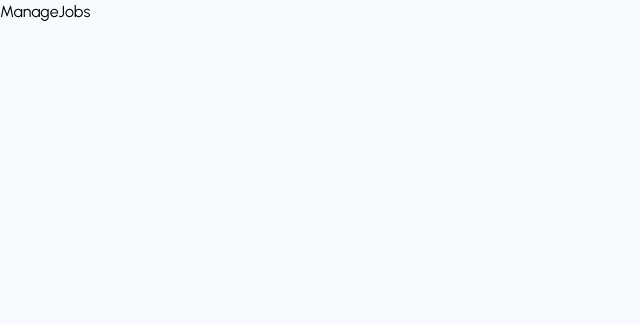
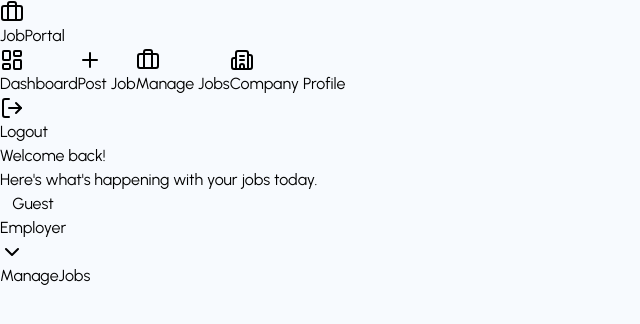
Before and after one commit to PushkarDesigns/job, a React (Vite) app in the folder frontend/: page /manage-jobs in a window 1280 px wide. Shown: the top 324 px of the page, without its empty margins (0-640 px from the left). Built offline with nearby package versions, Linux system fonts and the light colour scheme.

Commit message:
mange jobs handles

```diff
--- a/frontend/src/pages/Employer/ManageJobs.jsx
+++ b/frontend/src/pages/Employer/ManageJobs.jsx
@@ -1,8 +1,24 @@
-import React from 'react'
+import { useState, useMemo, useEffect } from "react";
+import {
+  Search,
+  Plus,
+  Edit,
+  X,
+  Trash2,
+  ChevronUp,
+  ChevronDown,
+  Users,
+} from "lucide-react";
+import axiosInstance from "../../utils/axiosInstance";
+import { API_PATHS } from "../../utils/apiPaths";
+import moment from "moment";
+import { useNavigate } from "react-router-dom";
+import toast from "react-hot-toast";
+import DashboardLayout from '../../components/layout/DashboardLayout'
 
 const ManageJobs = () => {
   return (
-    <div>ManageJobs</div>
+    <DashboardLayout>ManageJobs</DashboardLayout>
   )
 }
 
```
